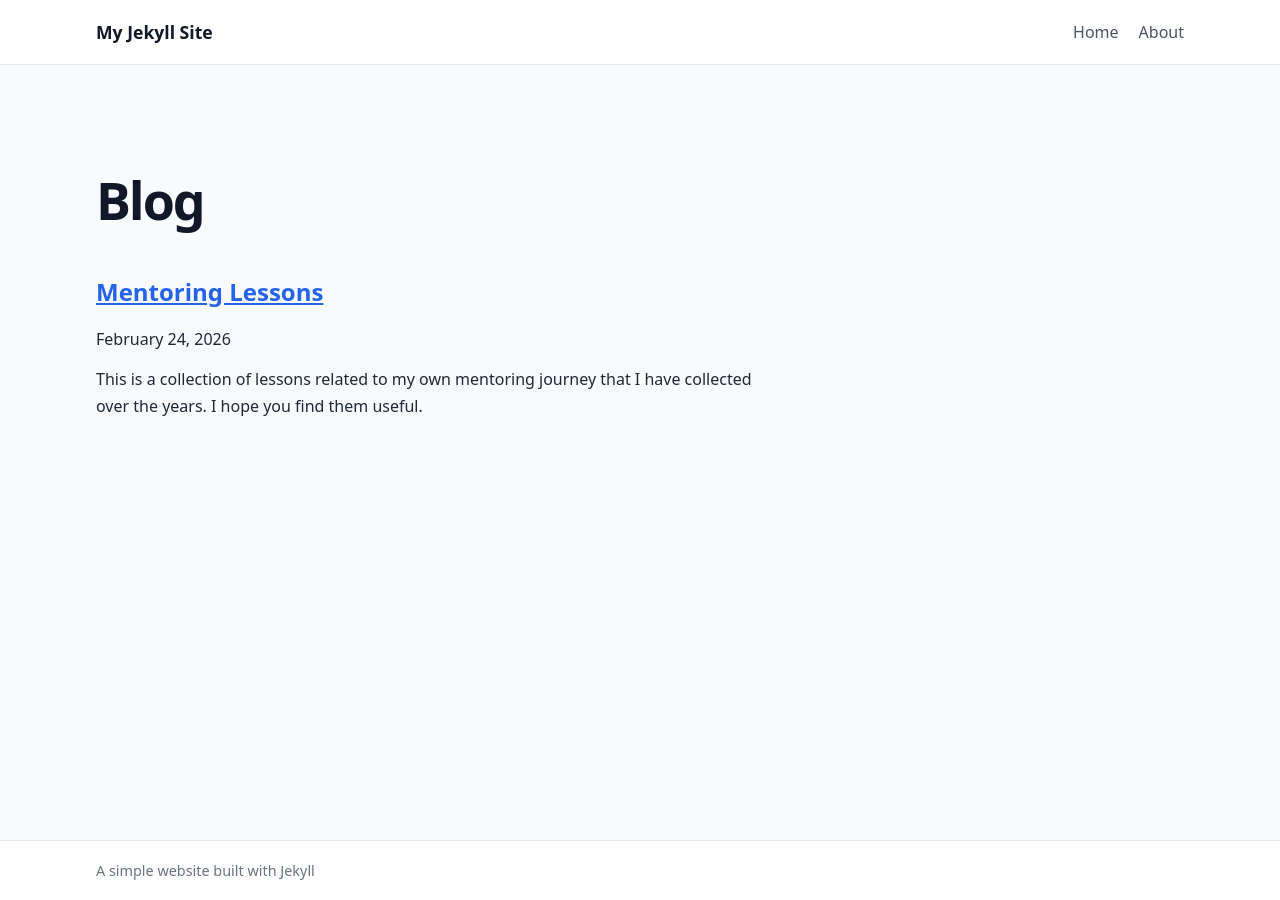
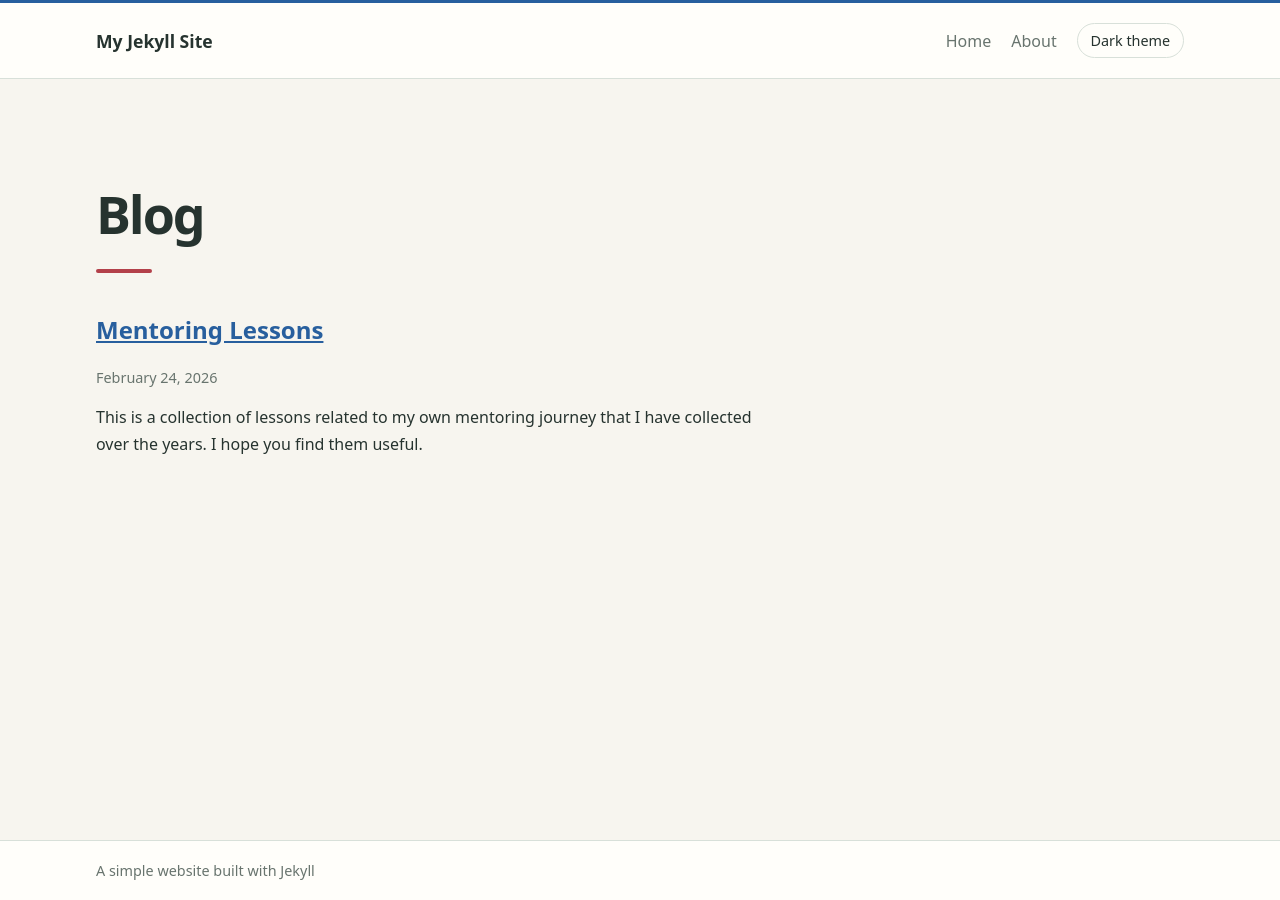
Before and after one commit to duncang/gweb, a Jekyll site: the page built from index.md, in a window 1280 px wide. Built offline with Jekyll 4.4.1, drawn with Linux system fonts in a browser that asks for light colours.

Commit message:
add dark theme toggle

```diff
--- a/_layouts/default.html
+++ b/_layouts/default.html
@@ -5,6 +5,7 @@
     <meta name="viewport" content="width=device-width, initial-scale=1">
     <title>{% if page.title %}{{ page.title }} | {% endif %}{{ site.title }}</title>
     <meta name="description" content="{{ page.description | default: site.description | escape }}">
+    <script src="{{ '/assets/js/theme.js' | relative_url }}" defer></script>
     <link rel="stylesheet" href="{{ '/assets/css/style.css' | relative_url }}">
   </head>
   <body>
@@ -13,6 +14,7 @@
       <nav aria-label="Main navigation">
         <a href="{{ '/' | relative_url }}">Home</a>
         <a href="{{ '/about/' | relative_url }}">About</a>
+        <button class="theme-toggle" id="theme-toggle" type="button" aria-pressed="false" hidden>Dark theme</button>
       </nav>
     </header>
 
--- a/assets/css/style.css
+++ b/assets/css/style.css
@@ -1,8 +1,28 @@
 :root {
   color-scheme: light;
   font-family: system-ui, -apple-system, BlinkMacSystemFont, "Segoe UI", sans-serif;
-  color: #1f2937;
-  background: #f8fafc;
+  --color-page: #f7f5ef;
+  --color-surface: #fffefa;
+  --color-text: #26332f;
+  --color-muted: #68746e;
+  --color-accent: #285f9e;
+  --color-accent-hover: #1d4776;
+  --color-border: #d8e0d9;
+  --color-highlight: #b3404a;
+  color: var(--color-text);
+  background: var(--color-page);
+}
+
+:root[data-theme="dark"] {
+  color-scheme: dark;
+  --color-page: #151a22;
+  --color-surface: #1d2530;
+  --color-text: #e7edf5;
+  --color-muted: #b2bdca;
+  --color-accent: #83b8ff;
+  --color-accent-hover: #b1d1ff;
+  --color-border: #364252;
+  --color-highlight: #ff858c;
 }
 
 * {
@@ -19,7 +39,7 @@ body {
 .site-header,
 .site-footer {
   padding: 1.25rem max(1.5rem, calc((100% - 68rem) / 2));
-  background: #fff;
+  background: var(--color-surface);
 }
 
 .site-header {
@@ -27,11 +47,12 @@ body {
   align-items: center;
   justify-content: space-between;
   gap: 1rem;
-  border-bottom: 1px solid #e5e7eb;
+  border-top: 3px solid var(--color-accent);
+  border-bottom: 1px solid var(--color-border);
 }
 
 .site-title {
-  color: #111827;
+  color: var(--color-text);
   font-size: 1.1rem;
   font-weight: 700;
   text-decoration: none;
@@ -39,21 +60,48 @@ body {
 
 nav {
   display: flex;
+  align-items: center;
   gap: 1.25rem;
 }
 
 a {
-  color: #2563eb;
+  color: var(--color-accent);
+}
+
+a:focus-visible {
+  outline: 2px solid var(--color-highlight);
+  outline-offset: 3px;
 }
 
 nav a {
-  color: #4b5563;
+  color: var(--color-muted);
   text-decoration: none;
 }
 
 nav a:hover,
 nav a:focus-visible {
-  color: #1d4ed8;
+  color: var(--color-accent-hover);
+}
+
+.theme-toggle {
+  padding: 0.45rem 0.8rem;
+  border: 1px solid var(--color-border);
+  border-radius: 999px;
+  background: var(--color-surface);
+  color: var(--color-text);
+  font: inherit;
+  font-size: 0.9rem;
+  cursor: pointer;
+}
+
+.theme-toggle:hover {
+  border-color: var(--color-accent);
+  color: var(--color-accent-hover);
+}
+
+.theme-toggle:focus-visible {
+  outline: 2px solid var(--color-highlight);
+  outline-offset: 3px;
 }
 
 .content {
@@ -64,14 +112,24 @@ nav a:focus-visible {
 }
 
 .content h1 {
-  color: #111827;
+  color: var(--color-text);
   font-size: clamp(2rem, 5vw, 3.25rem);
   letter-spacing: -0.04em;
 }
 
+.content h1::after {
+  display: block;
+  width: 3.5rem;
+  height: 0.25rem;
+  margin-top: 1.25rem;
+  border-radius: 999px;
+  background: var(--color-highlight);
+  content: "";
+}
+
 .content h2 {
   margin-top: 2.5rem;
-  color: #111827;
+  color: var(--color-text);
 }
 
 .content p,
@@ -80,9 +138,14 @@ nav a:focus-visible {
   line-height: 1.7;
 }
 
+.content time {
+  color: var(--color-muted);
+  font-size: 0.9rem;
+}
+
 .site-footer {
-  border-top: 1px solid #e5e7eb;
-  color: #6b7280;
+  border-top: 1px solid var(--color-border);
+  color: var(--color-muted);
   font-size: 0.9rem;
 }
 
--- /dev/null
+++ b/assets/js/theme.js
@@ -0,0 +1,34 @@
+const themeToggle = document.querySelector("#theme-toggle");
+const themeStorageKey = "gweb-theme";
+const root = document.documentElement;
+
+function setTheme(theme) {
+  root.dataset.theme = theme;
+  themeToggle.setAttribute("aria-pressed", String(theme === "dark"));
+}
+
+if (themeToggle instanceof HTMLButtonElement) {
+  let savedTheme = "light";
+
+  try {
+    const storedTheme = window.localStorage.getItem(themeStorageKey);
+    if (storedTheme === "light" || storedTheme === "dark") {
+      savedTheme = storedTheme;
+    }
+  } catch (error) {
+    console.warn("Unable to load the saved theme preference.", error);
+  }
+
+  setTheme(savedTheme);
+  themeToggle.addEventListener("click", () => {
+    const nextTheme = root.dataset.theme === "dark" ? "light" : "dark";
+    setTheme(nextTheme);
+
+    try {
+      window.localStorage.setItem(themeStorageKey, nextTheme);
+    } catch (error) {
+      console.warn("Unable to save the theme preference.", error);
+    }
+  });
+  themeToggle.hidden = false;
+}
```
